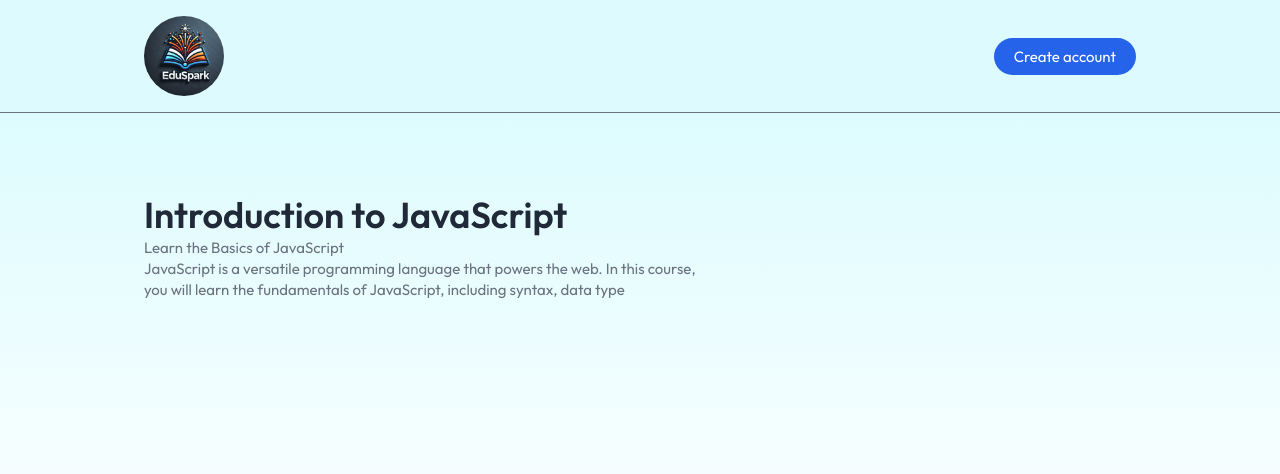
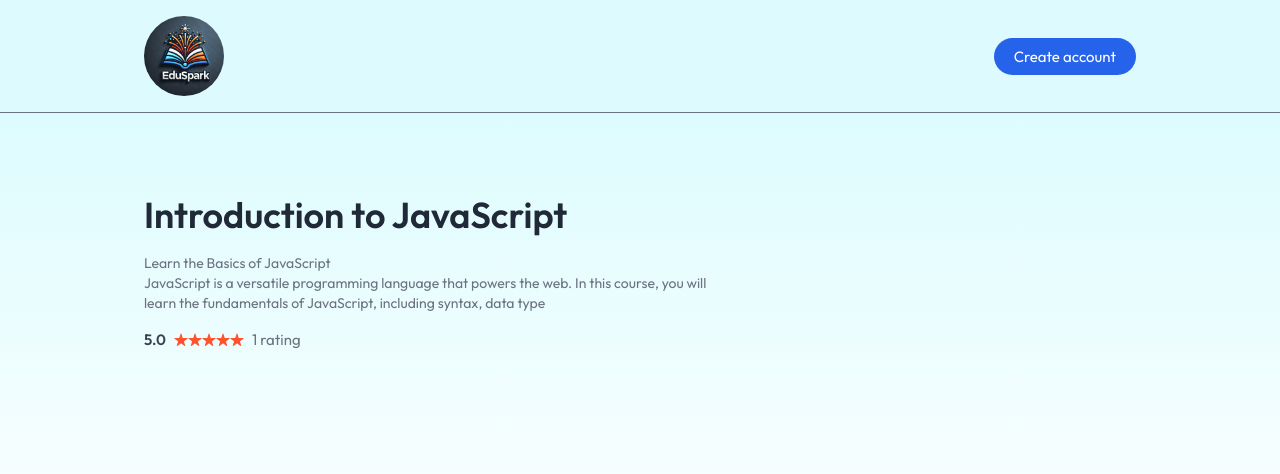
Before and after one commit to AdityaVerma810/Learning-Management-System, a React (Vite) app in the folder client/: page /course/605c72efb3f1c2b1f8e4e1a1 in a window 1280 px wide. Shown: the top 474 px of the page. Built offline with nearby package versions, Linux system fonts and the light colour scheme; no server answers; a web font is replaced by a local one.

Commit message:
adding rating to course detail page

```diff
--- a/client/src/components/students/CourseCard.jsx
+++ b/client/src/components/students/CourseCard.jsx
@@ -14,7 +14,7 @@ const CourseCard = ({course}) => {
 	  <img className='w-full' src={course.courseThumbnail} alt=""/>
 	  <div className='p-3 text-left'>
 		<h3 className='text-base font-semibold'>{course.courseTitle}</h3>
-	  <p className='text-gray-500'>{course.educator.name}</p>
+	  <p className='text-gray-500'>Aditya Verma</p>
 	  <div className='flex items-center space-x-2'>
 		<p>{calculateRating(course)}</p>
 		<div className='flex'>
--- a/client/src/pages/student/CourseDetails.jsx
+++ b/client/src/pages/student/CourseDetails.jsx
@@ -7,7 +7,7 @@ import Loading from '../../components/students/Loading';
 const CourseDetails = () => {
   const { id } = useParams();
   const [courseData, setCourseData] = useState(null);
-  const { allCourses } = useContext(AppContext);
+  const { allCourses, calculateRating } = useContext(AppContext);
 
   const fetchCourseData = async () => {
     const findCourse = allCourses.find(course => course._id === id);
@@ -18,7 +18,12 @@ const CourseDetails = () => {
     fetchCourseData();
   }, [id, allCourses]);
 
-  return courseData ? (
+  if (!courseData) return <Loading />;
+
+  const rating = calculateRating(courseData);
+  const ratingCount = courseData.courseRatings?.length || 0;
+
+  return (
     <>
       <div className='flex md:flex-row flex-col-reverse gap-10 relative items-start justify-between md:px-36 px-8 md:pt-30 pt-20 text-left'>
         <div className='absolute top-0 left-0 w-full h-section-height -z-1 bg-gradient-to-b from-cyan-100/70'></div>
@@ -26,16 +31,32 @@ const CourseDetails = () => {
           <h1 className='md:text-course-deatails-heading-large text-course-deatails-heading-small font-semibold text-gray-800'>
             {courseData.courseTitle}
           </h1>
+
           <p
+            className='pt-4 text-base text-sm'
             dangerouslySetInnerHTML={{
               __html: (courseData.courseDescription || '').slice(0, 200),
             }}
           ></p>
+
+          {/* Review and Rating */}
+          <div className='flex items-center space-x-2 mt-4'>
+            <p className='font-semibold text-gray-700'>{rating.toFixed(1)}</p>
+            <div className='flex'>
+              {[...Array(5)].map((_, i) => (
+                <img
+                  key={i}
+                  src={i < Math.floor(rating) ? assets.star : assets.star_blank}
+                  alt=''
+                  className='w-3.5 h-3.5'
+                />
+              ))}
+            </div>
+            <p className='text-gray-500 '>{courseData.courseRatings.length} {courseData.courseRatings.length >1 ? 'ratings ': 'rating'}</p>
+          </div>
         </div>
       </div>
     </>
-  ) : (
-    <Loading />
   );
 };
 
```
